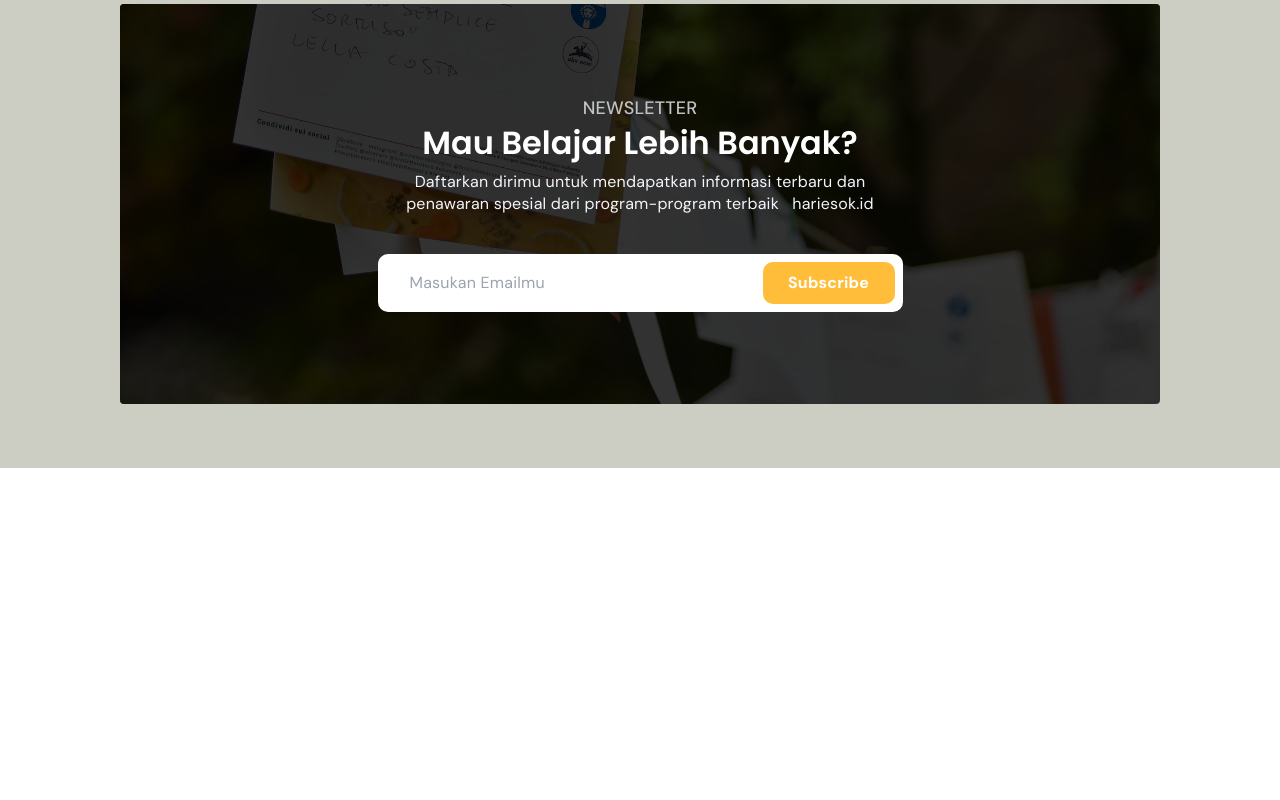
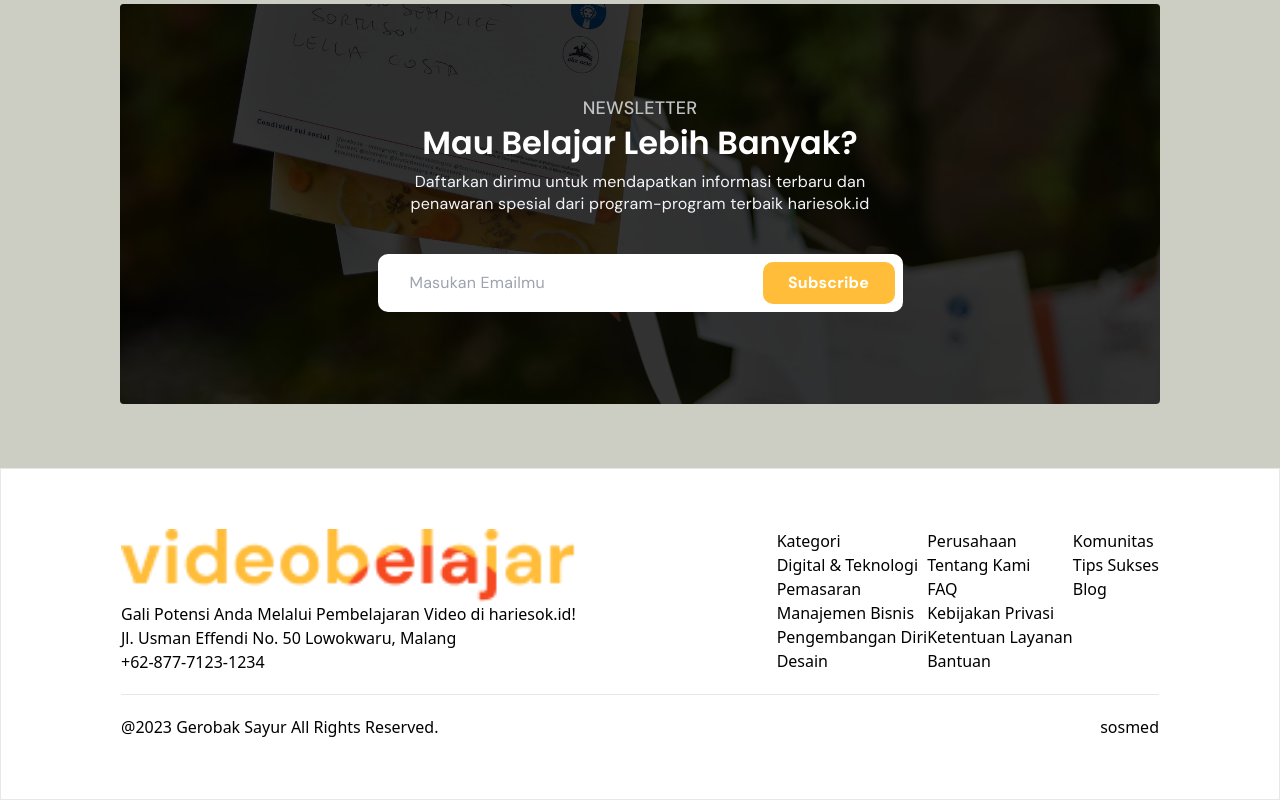
Before and after one commit to adebadanir/mission-3-react, a React (Vite) app: page / in a window 1280 px wide. Shown: the part 2027-2827 px from the top of the page. Before the commit the page ends 2495 px from the top, so only its background shows below. Built offline with nearby package versions, Linux system fonts and the light colour scheme.

Commit message:
update footer

```diff
--- a/src/components/Banner.tsx
+++ b/src/components/Banner.tsx
@@ -13,7 +13,7 @@ const Banner = () => {
             </h3>
             <p className="body-medium font-normal text-[#F4F5FA]">
               Daftarkan dirimu untuk mendapatkan informasi terbaru dan penawaran
-              spesial dari program-program terbaik &nbsp; hariesok.id
+              spesial dari program-program terbaik&nbsp;hariesok.id
             </p>
           </div>
         </div>
--- /dev/null
+++ b/src/components/Footer.tsx
@@ -0,0 +1,52 @@
+const Footer = () => {
+  return (
+    <div className="flex flex-col sm:w-[1440px] sm:h-auto sm:max-h-[427px] sm:px-[120px] sm:py-[60px] sm:gap-[20px]">
+      <div className="flex justify-between">
+        <div className="flex flex-col">
+          <img src="logo.png" alt="" />
+          <div className="">
+            <p>Gali Potensi Anda Melalui Pembelajaran Video di hariesok.id!</p>
+            <p>Jl. Usman Effendi No. 50 Lowokwaru, Malang</p>
+            <p>+62-877-7123-1234</p>
+          </div>
+        </div>
+        <div className="flex">
+          <div className="">
+            Kategori
+            <div className="flex flex-col">
+              <a href="">Digital & Teknologi</a>
+              <a href="">Pemasaran</a>
+              <a href="">Manajemen Bisnis</a>
+              <a href="">Pengembangan Diri</a>
+              <a href="">Desain</a>
+            </div>
+          </div>
+          <div className="">
+            Perusahaan
+            <div className="flex flex-col">
+              <a href="">Tentang Kami</a>
+              <a href="">FAQ</a>
+              <a href="">Kebijakan Privasi</a>
+              <a href="">Ketentuan Layanan</a>
+              <a href="">Bantuan</a>
+            </div>
+          </div>
+          <div className="">
+            Komunitas
+            <div className="flex flex-col">
+              <a href="">Tips Sukses</a>
+              <a href="">Blog</a>
+            </div>
+          </div>
+        </div>
+      </div>
+      <div className="sm:border-b-[1px] sm:border-[#3A35411F]"></div>
+      <div className="flex justify-between">
+        <p>@2023 Gerobak Sayur All Rights Reserved.</p>
+        <div className="">sosmed</div>
+      </div>
+    </div>
+  );
+};
+
+export default Footer;
--- a/src/pages/Dashboard.tsx
+++ b/src/pages/Dashboard.tsx
@@ -1,5 +1,6 @@
 import Banner from "../components/Banner";
 import Course from "../components/Course";
+import Footer from "../components/Footer";
 import Hero from "../components/Hero";
 import Navbar from "../components/Navbar";
 
@@ -14,6 +15,9 @@ const Login = () => {
         <Course />
         <Banner />
       </main>
+      <footer className="flex justify-center w-screen border border-t-[#3A35411F] bg-white">
+        <Footer />
+      </footer>
     </div>
   );
 };
```
